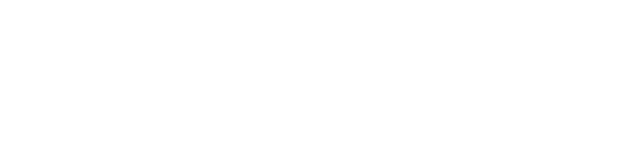
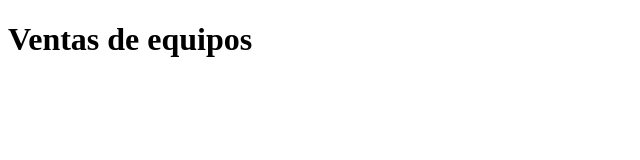
Before and after one commit to SkyDrow1455/taller, a plain HTML site: page ventas.html in a window 1280 px wide. Shown: the whole page, without its empty margins (0-640 px from the left). Drawn offline with Linux system fonts and the light colour scheme.

Commit message:
Version Ventas

```diff
--- a/ventas.html
+++ b/ventas.html
@@ -7,5 +7,7 @@
 </head>
 <body>
 
+    <h1>Ventas de equipos</h1>
+
 </body>
 </html>
```
